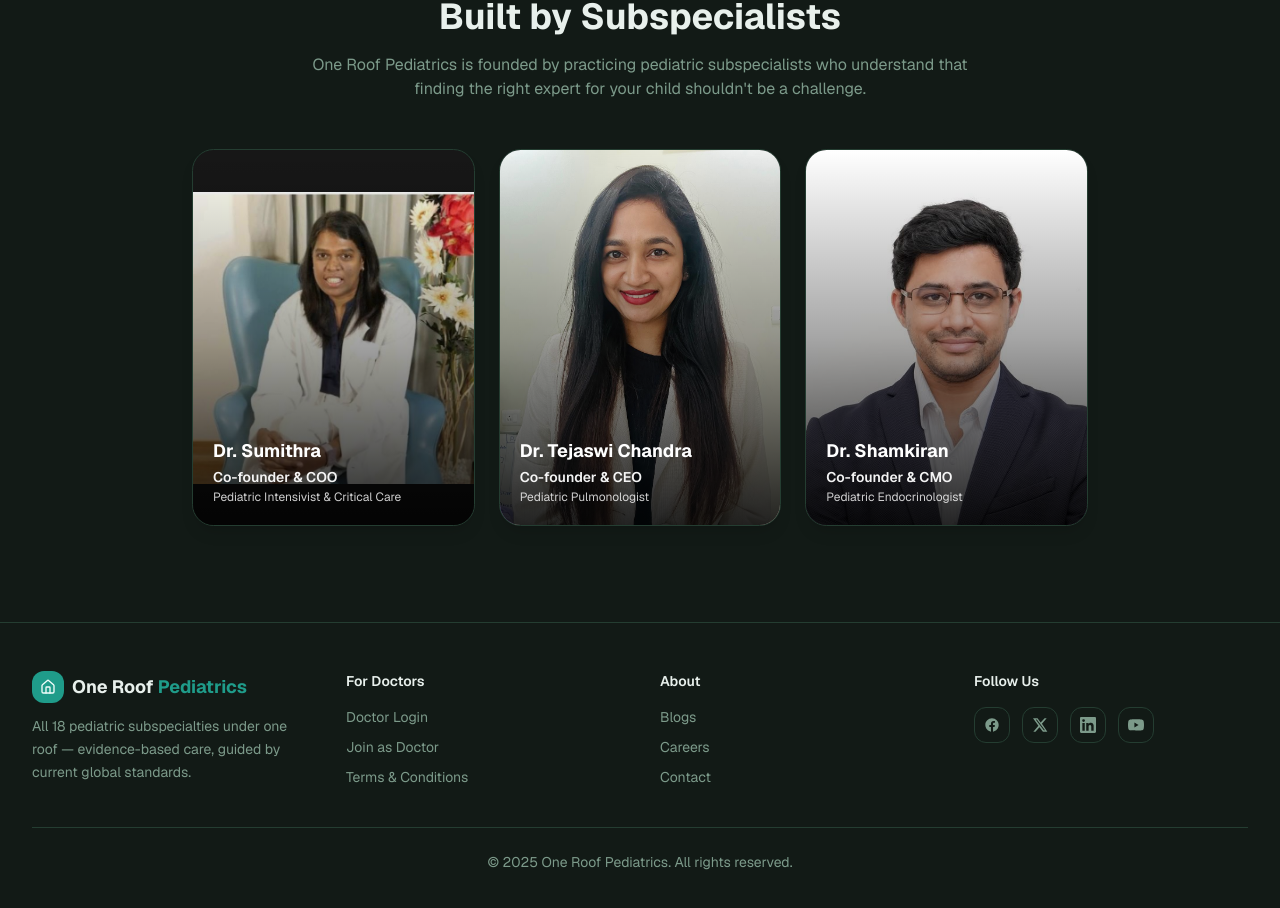
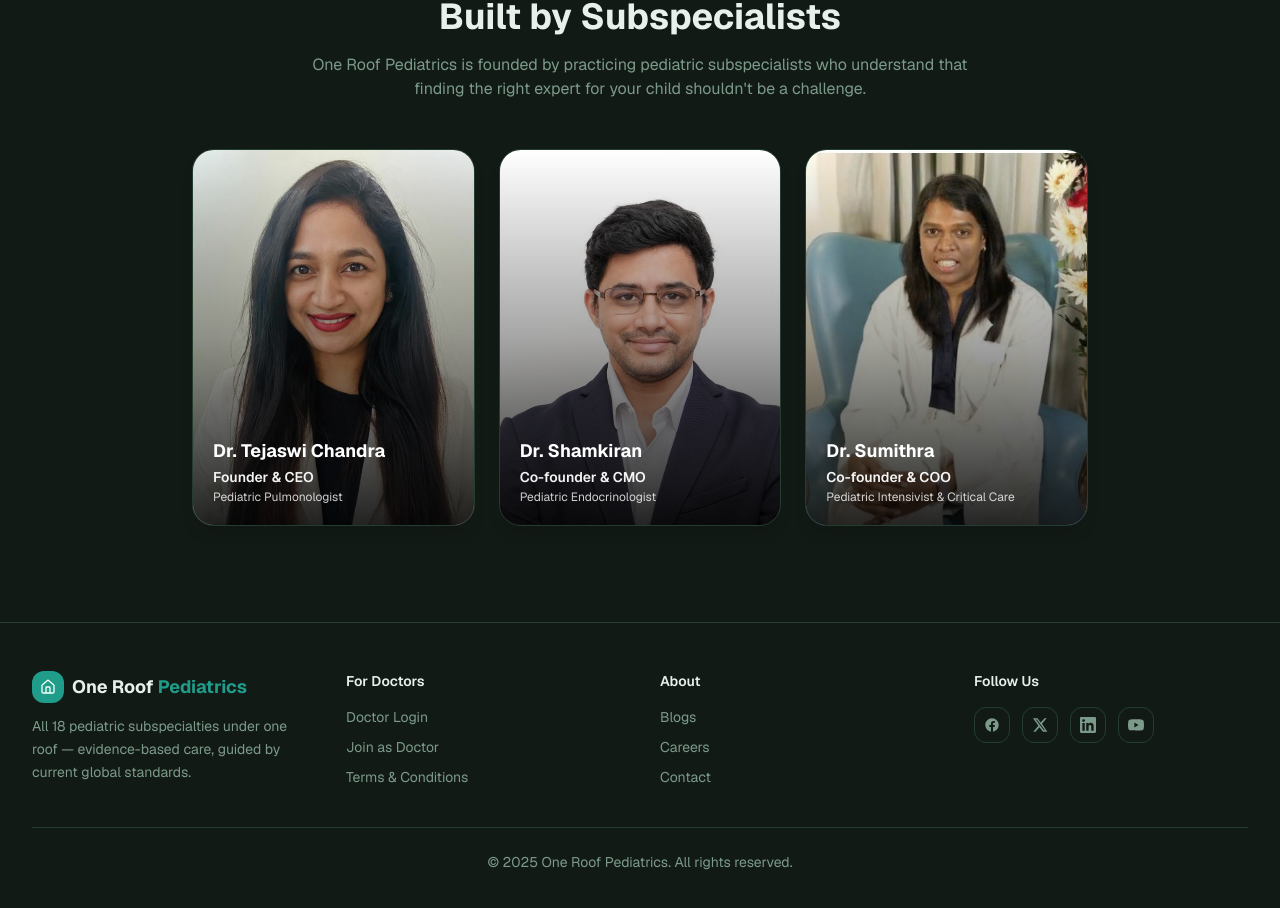
Before and after one commit to pandae7/PediSpectra_front, a Next.js app: page / in a window 1280 px wide. Shown: the part 4864-5772 px from the top of the page. Built offline with nearby package versions, Linux system fonts and the light colour scheme.

Commit message:
Reorder team cards, Founder title, tighter image crops

```diff
--- a/app/page.tsx
+++ b/app/page.tsx
@@ -675,9 +675,9 @@ export default function LandingPage() {
 
           <div className="mt-12 grid gap-6 sm:grid-cols-3">
             {[
-              { name: 'Dr. Sumithra', role: 'Co-founder & COO', specialty: 'Pediatric Intensivist & Critical Care', image: '/images/team/sumithra.jpg', fit: 'contain' },
-              { name: 'Dr. Tejaswi Chandra', role: 'Co-founder & CEO', specialty: 'Pediatric Pulmonologist', image: '/images/team/teju-chandra.jpg', fit: 'cover' },
-              { name: 'Dr. Shamkiran', role: 'Co-founder & CMO', specialty: 'Pediatric Endocrinologist', image: '/images/team/shamkiran.jpg', fit: 'cover' },
+              { name: 'Dr. Tejaswi Chandra', role: 'Founder & CEO', specialty: 'Pediatric Pulmonologist', image: '/images/team/teju-chandra.jpg', pos: 'object-top' },
+              { name: 'Dr. Shamkiran', role: 'Co-founder & CMO', specialty: 'Pediatric Endocrinologist', image: '/images/team/shamkiran.jpg', pos: 'object-[50%_15%]' },
+              { name: 'Dr. Sumithra', role: 'Co-founder & COO', specialty: 'Pediatric Intensivist & Critical Care', image: '/images/team/sumithra.jpg', pos: 'object-[50%_20%]' },
             ].map((member) => (
               <div
                 key={member.role}
@@ -687,10 +687,7 @@ export default function LandingPage() {
                 <img
                   src={member.image}
                   alt={member.name}
-                  className={
-                    'absolute inset-0 h-full w-full transition-transform duration-500 group-hover:scale-105 ' +
-                    (member.fit === 'contain' ? 'object-contain' : 'object-cover object-top')
-                  }
+                  className={`absolute inset-0 h-full w-full object-cover ${member.pos} transition-transform duration-500 group-hover:scale-105`}
                 />
                 {/* Bottom scrim for text legibility (theme-independent) */}
                 <div className="absolute inset-0 bg-gradient-to-t from-black/85 via-black/35 to-transparent" />
```
Also changed, not shown: public/images/team/teju-chandra.jpg.
